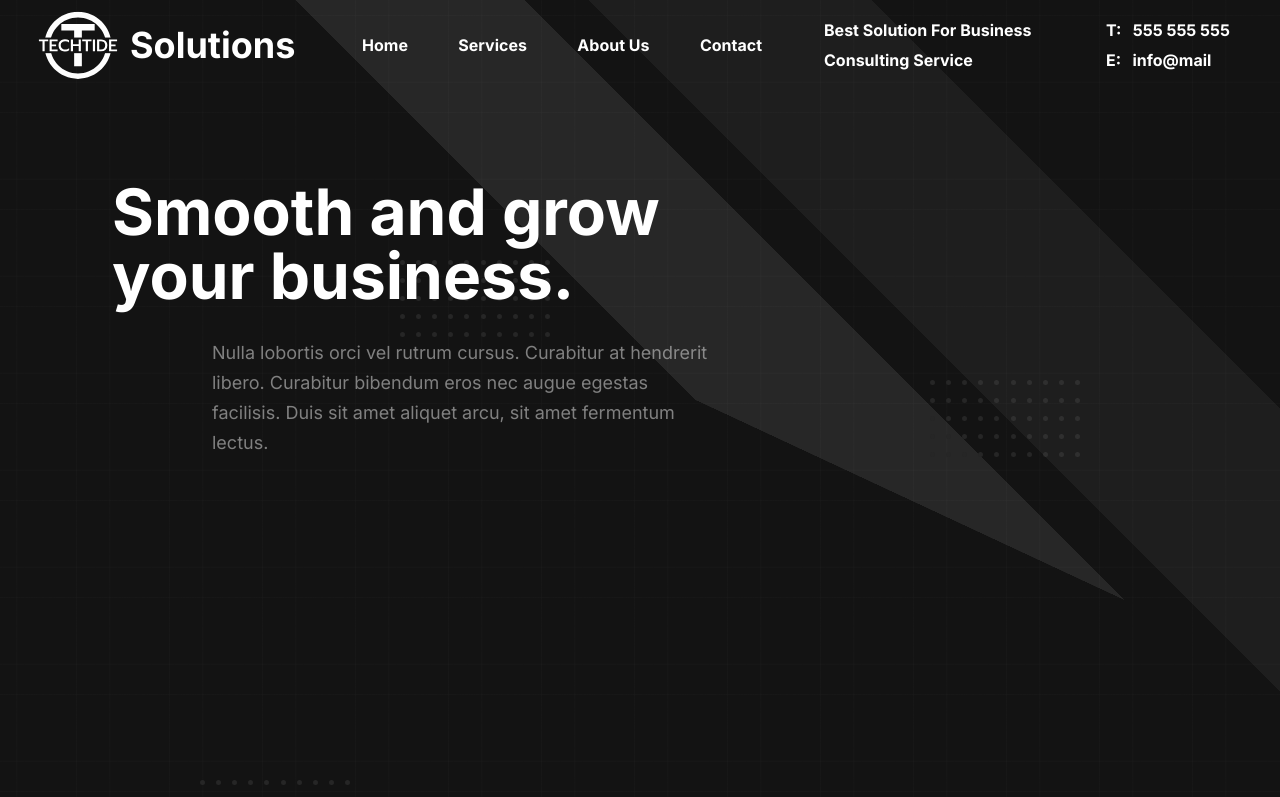
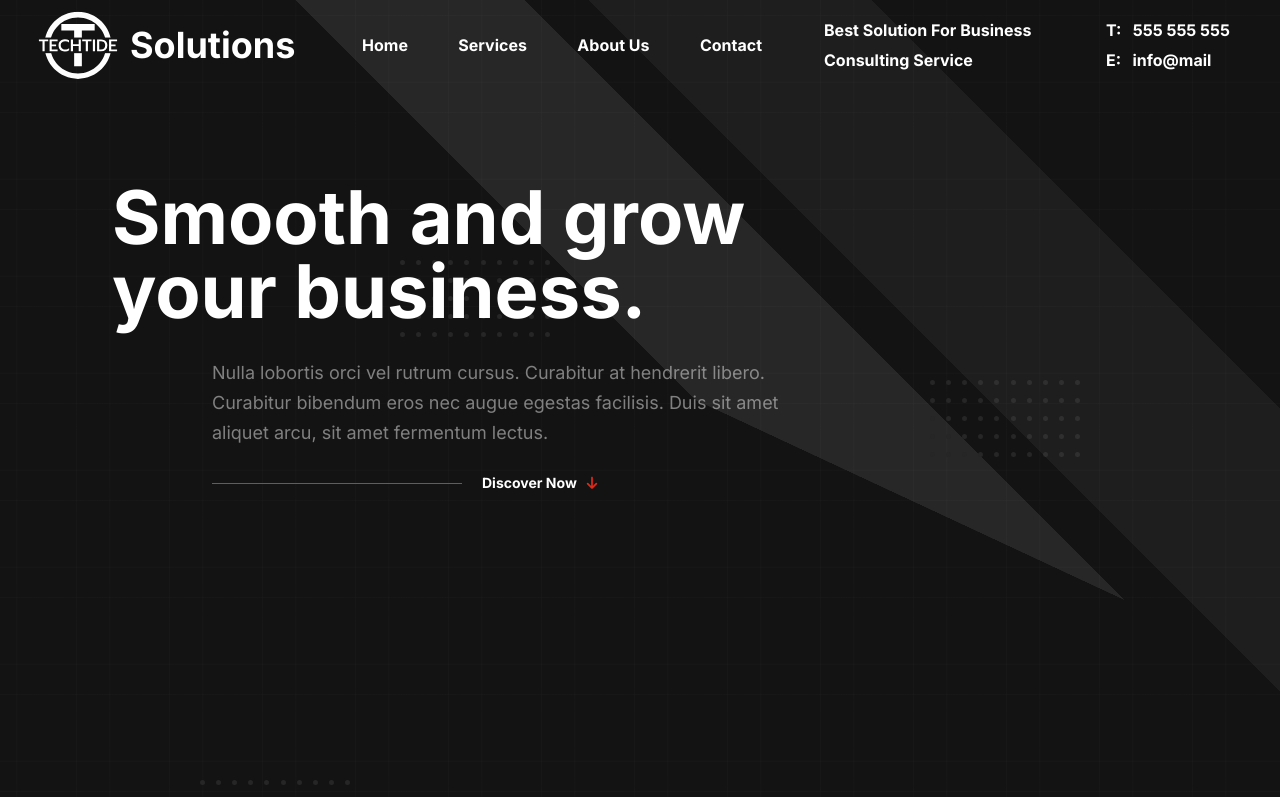
Before and after one commit to kachmazovi/techtide, an Angular app: page / in a window 1280 px wide. Shown: the top 797 px of the page. Built offline with nearby package versions, Linux system fonts and the light colour scheme.

Commit message:
add discover button

```diff
--- a/src/app/features/home/home.component.html
+++ b/src/app/features/home/home.component.html
@@ -7,6 +7,7 @@
       Curabitur bibendum eros nec augue egestas facilisis. Duis sit amet aliquet
       arcu, sit amet fermentum lectus.
     </p>
+    <p class="discover">Discover Now <i class="fa-solid fa-arrow-down"></i></p>
   </div>
   <app-dots #dotsFirst class="first" />
   <app-dots #dotsSecond class="second" />
--- a/src/app/features/home/home.component.scss
+++ b/src/app/features/home/home.component.scss
@@ -37,11 +37,11 @@
   .slogan-description {
     color: white;
     width: 100%;
-    max-width: 800px;
+    max-width: 900px;
     padding: 100px;
 
     h1 {
-      font-size: 64px;
+      font-size: 74px;
       font-weight: bold;
       margin-bottom: 30px;
       position: relative;
@@ -55,6 +55,33 @@
       line-height: 30px;
       color: gray;
       animation: description 1s linear;
+    }
+
+    .discover {
+      color: white;
+      font-size: $size-sm;
+      font-weight: bold;
+      display: flex;
+      align-items: center;
+      margin-top: 20px;
+
+      &:hover {
+        cursor: pointer;
+        color: $primary-color;
+      }
+
+      &::before {
+        content: "";
+        display: block;
+        width: 250px;
+        margin-right: 20px;
+        border-bottom: 1px solid $primary-color;
+      }
+
+      i {
+        color: $primary-color;
+        margin-left: 10px;
+      }
     }
   }
 }
```
